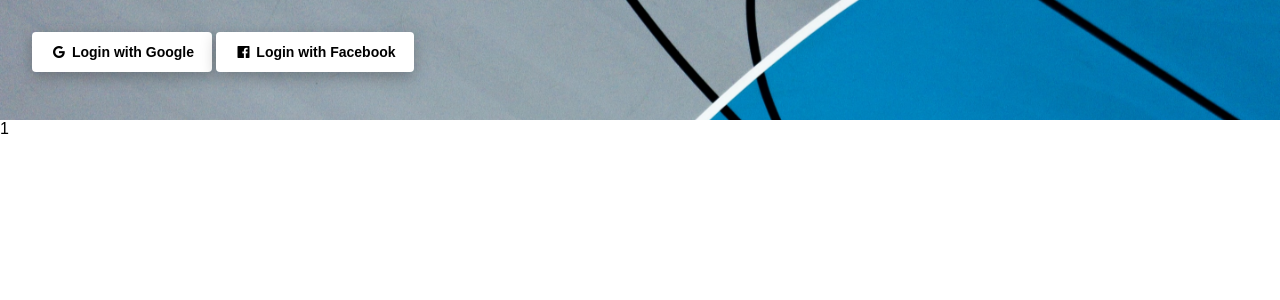
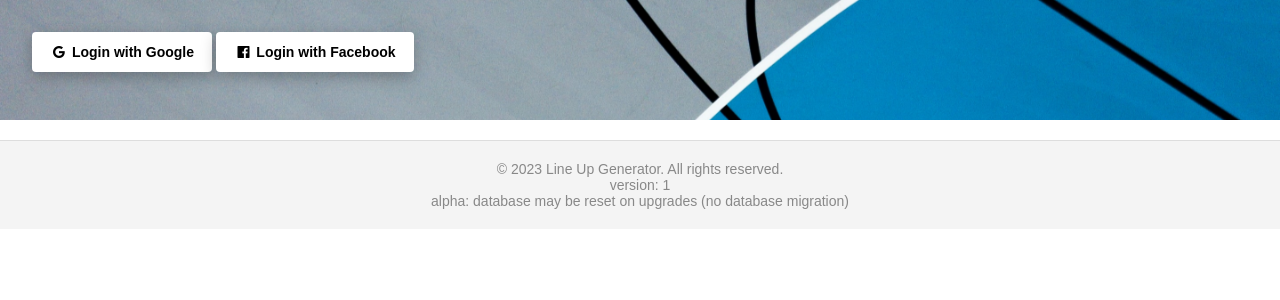
Before and after one commit to roocell/fairplay, a Python web app: template templates/index.html in a window 1280 px wide. Shown: the top 300 px of the page. Run offline with Jinja, Linux system fonts and the light colour scheme; the template is opened without the code that fills it: most values are stand-ins (such as "Sample title", 1, 10 or a date in 2020).

Commit message:
better footer

```diff
--- a/main.py
+++ b/main.py
@@ -69,6 +69,8 @@ from context_processors import git_commit_id
 # TODO: consider using Celery for pipelining requests
 # TODO: option to enable prevshifts. considering all saved games when running fairplay on default.
 # TODO: multiple rosters under one user (if coach for more than one team)
+# TODO: tooltip to explain what the player colours are for.
+# TODO: consider number decoration as background number inside player div rather than blue circle. circle seems cluttered.
 
 app = Flask(
     __name__,
--- a/static/styles.css
+++ b/static/styles.css
@@ -351,3 +351,23 @@
   0% { transform: rotate(0deg); }
   100% { transform: rotate(360deg); }
 }
+
+/* Footer styling */
+.footer {
+  background-color: #f4f4f4; /* Choose a neutral background color */
+  padding: 20px;
+  text-align: center;
+  font-size: 14px;
+  color: #888; /* Choose a subtle text color */
+  margin-top: 20px; /* Add some space between the content and the footer */
+}
+
+/* Optional: Add a border or box shadow for a subtle separation */
+.footer {
+  border-top: 1px solid #ddd;
+}
+
+/* Optional: Hover effect for links in the footer */
+.footer a:hover {
+  color: #555; /* Choose a slightly darker color on hover */
+}
--- a/templates/_base.html
+++ b/templates/_base.html
@@ -5,7 +5,7 @@
     <meta charset="UTF-8" />
     <meta http-equiv="X-UA-Compatible" content="IE=edge" />
     <meta name="viewport" content="width=device-width, initial-scale=1.0" />
-    <title>Line Up Generator</title>
+    <title>Line Up Generator (alpha)</title>
 
     <link rel="stylesheet" href="/static/styles.css" />
     <link
@@ -25,7 +25,9 @@
 
     {% block content %} {% endblock content %}
   </body>
-  <footer>
-    {{ git_commit_id }}
+  <footer class="footer">
+    &copy; 2023 Line Up Generator. All rights reserved.<BR>
+    version: {{ git_commit_id }} <BR>
+    alpha: database may be reset on upgrades (no database migration)
   </footer>
 </html>
```
